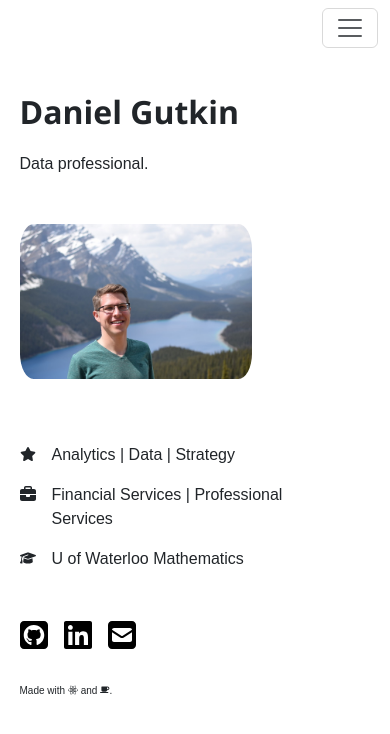
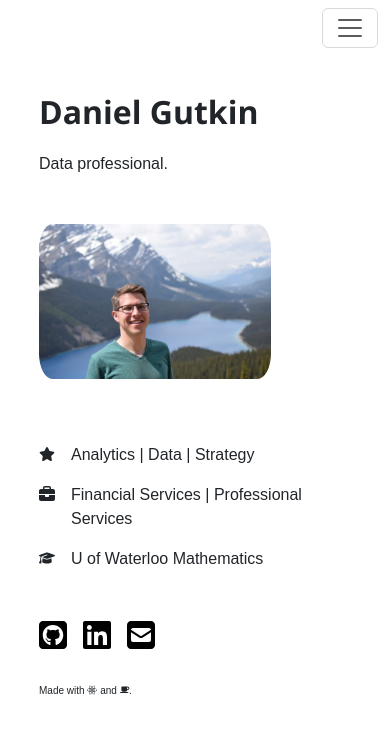
Before and after one commit to dgutkin/personal-website, a React (Create React App) app: page / in a window 390 px wide. Shown: the top 734 px of the page. Built offline with nearby package versions, Linux system fonts and the light colour scheme.

Commit message:
Increase left padding for small screen sizes

```diff
--- a/src/styles/About.css
+++ b/src/styles/About.css
@@ -30,7 +30,8 @@ li {
 @media (max-width: 35rem) {
     .about-container {
         width: 100vw;
-        padding-left: 5vw;
+        padding-left: 10vw;
+        padding-right: 10vw;
     }
 }
 
--- a/src/styles/App.css
+++ b/src/styles/App.css
@@ -1,6 +1,5 @@
 
 .App{
-  /* background: #f8f9fa; */
   background: #ffffff;
   display: block;
   overflow: auto;
--- a/src/styles/Professional.css
+++ b/src/styles/Professional.css
@@ -87,7 +87,8 @@ li.professional-list-item:before {
 @media (max-width: 35rem) {
     .professional-container {
         width: 100vw;
-        padding-left: 5vw;
+        padding-left: 10vw;
+        padding-right: 10vw;
     }
     .professional-card {
         width: 80vw;
--- a/src/styles/Projects.css
+++ b/src/styles/Projects.css
@@ -61,7 +61,8 @@
 @media (max-width: 35rem) {
     .projects-container {
         width: 100vw;
-        padding-left: 5vw;
+        padding-left: 10vw;
+        padding-right: 10vw;
     }
     .project-card {
         width: 80vw;
```
